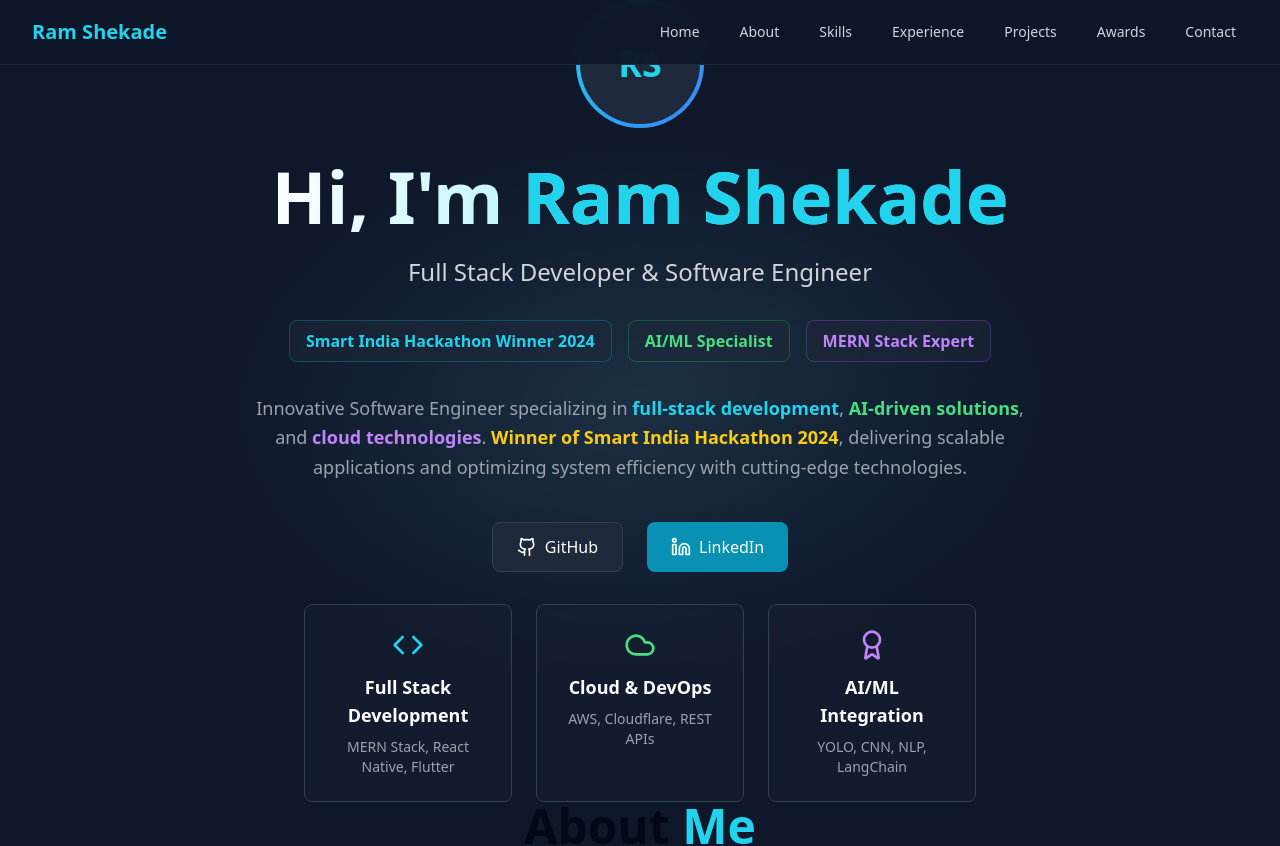
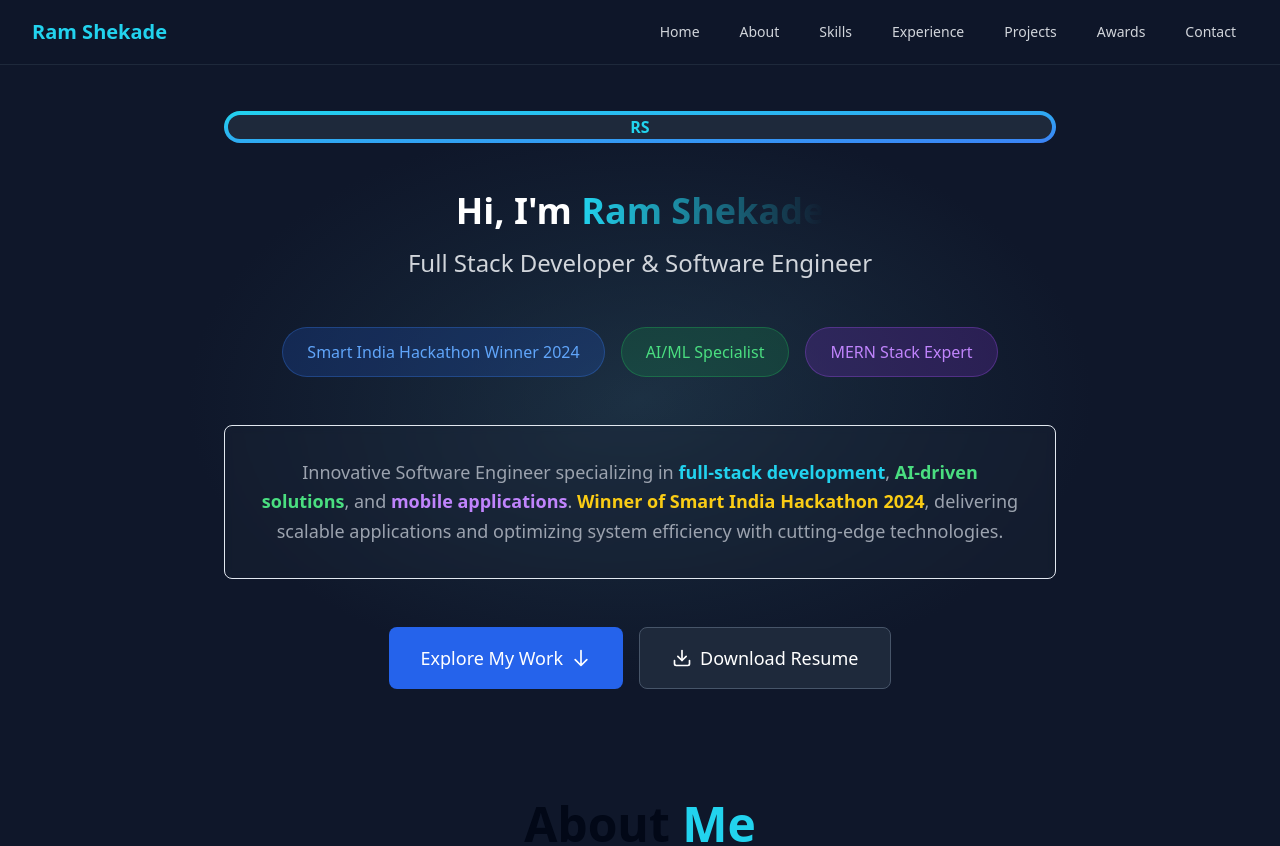
Before and after one commit to RamShekade/portfolio, a React (Vite) app: page / in a window 1280 px wide. Shown: the top 846 px of the page. Built offline with nearby package versions, Linux system fonts and the light colour scheme.

Commit message:
Refactor: Update Hero section
Updated the Hero section to match the provided image.

```diff
--- a/src/components/Hero.jsx
+++ b/src/components/Hero.jsx
@@ -1,5 +1,5 @@
 
-import { Github, Linkedin, Code, Cloud, Award } from 'lucide-react';
+import { Github, Linkedin, Download } from 'lucide-react';
 
 const Hero = () => {
   return (
@@ -7,81 +7,61 @@ const Hero = () => {
       <div className="absolute inset-0 bg-[radial-gradient(ellipse_at_center,_var(--tw-gradient-stops))] from-cyan-900/20 via-slate-900 to-slate-900"></div>
 
       <div className="max-w-4xl mx-auto px-4 sm:px-6 lg:px-8 text-center relative z-10">
-        <div className="mb-8">
-          <div className="w-32 h-32 mx-auto mb-6 rounded-full bg-gradient-to-br from-cyan-400 to-blue-500 p-1">
+        {/* Profile Image */}
+        <div className="mb-12">
+          <div className="w-48 h-48 mx-auto mb-8 rounded-full bg-gradient-to-br from-cyan-400 to-blue-500 p-1">
             <div className="w-full h-full rounded-full bg-slate-800 flex items-center justify-center">
-              <span className="text-4xl font-bold text-cyan-400">RS</span>
+              <span className="text-6xl font-bold text-cyan-400">RS</span>
             </div>
           </div>
         </div>
 
-        <h1 className="text-5xl md:text-7xl font-bold mb-6 bg-gradient-to-r from-white via-cyan-200 to-cyan-400 bg-clip-text text-transparent animate-fade-in">
-          Hi, I'm <span className="text-cyan-400">Ram Shekade</span>
+        {/* Main Heading */}
+        <h1 className="text-4xl md:text-6xl font-bold mb-4 text-white">
+          Hi, I'm <span className="bg-gradient-to-r from-cyan-400 via-blue-400 to-purple-400 bg-clip-text text-transparent">Ram Shekade</span>
         </h1>
 
-        <p className="text-xl md:text-2xl text-gray-300 mb-8 animate-fade-in">
+        {/* Subtitle */}
+        <p className="text-xl md:text-2xl text-gray-300 mb-12">
           Full Stack Developer & Software Engineer
         </p>
 
-        <div className="flex flex-wrap justify-center gap-4 mb-8">
-          <div className="bg-slate-800/50 backdrop-blur-sm border border-cyan-500/30 rounded-lg px-4 py-2">
-            <span className="text-cyan-400 font-semibold">Smart India Hackathon Winner 2024</span>
+        {/* Achievement Badges */}
+        <div className="flex flex-wrap justify-center gap-4 mb-12">
+          <div className="bg-blue-600/20 border border-blue-500/30 rounded-full px-6 py-3">
+            <span className="text-blue-400 font-medium">Smart India Hackathon Winner 2024</span>
           </div>
-          <div className="bg-slate-800/50 backdrop-blur-sm border border-green-500/30 rounded-lg px-4 py-2">
-            <span className="text-green-400 font-semibold">AI/ML Specialist</span>
+          <div className="bg-green-600/20 border border-green-500/30 rounded-full px-6 py-3">
+            <span className="text-green-400 font-medium">AI/ML Specialist</span>
           </div>
-          <div className="bg-slate-800/50 backdrop-blur-sm border border-purple-500/30 rounded-lg px-4 py-2">
-            <span className="text-purple-400 font-semibold">MERN Stack Expert</span>
+          <div className="bg-purple-600/20 border border-purple-500/30 rounded-full px-6 py-3">
+            <span className="text-purple-400 font-medium">MERN Stack Expert</span>
           </div>
         </div>
 
-        <div className="max-w-3xl mx-auto mb-10">
-          <p className="text-lg text-gray-400 leading-relaxed">
+        {/* Description */}
+        <div className="max-w-4xl mx-auto mb-12">
+          <p className="text-lg text-gray-400 leading-relaxed bg-slate-800/30 backdrop-blur-sm border border-slate-700/50 rounded-lg p-8">
             Innovative Software Engineer specializing in <span className="text-cyan-400 font-semibold">full-stack development</span>,
             <span className="text-green-400 font-semibold"> AI-driven solutions</span>, and
-            <span className="text-purple-400 font-semibold"> cloud technologies</span>.
+            <span className="text-purple-400 font-semibold"> mobile applications</span>.
             <span className="text-yellow-400 font-semibold"> Winner of Smart India Hackathon 2024</span>, delivering scalable applications and optimizing
             system efficiency with cutting-edge technologies.
           </p>
         </div>
 
-        <div className="flex justify-center space-x-6 mb-8">
-          <a
-            href="https://github.com/ramshekade"
-            target="_blank"
-            rel="noopener noreferrer"
-            className="flex items-center space-x-2 bg-slate-800 hover:bg-slate-700 text-white px-6 py-3 rounded-lg transition-all duration-300 hover:scale-105 border border-slate-700 hover:border-cyan-500"
-          >
-            <Github className="w-5 h-5" />
-            <span>GitHub</span>
-          </a>
-          <a
-            href="https://linkedin.com/in/ramshekade"
-            target="_blank"
-            rel="noopener noreferrer"
-            className="flex items-center space-x-2 bg-cyan-600 hover:bg-cyan-500 text-white px-6 py-3 rounded-lg transition-all duration-300 hover:scale-105"
-          >
-            <Linkedin className="w-5 h-5" />
-            <span>LinkedIn</span>
-          </a>
-        </div>
-
-        <div className="grid grid-cols-1 md:grid-cols-3 gap-6 max-w-2xl mx-auto">
-          <div className="bg-slate-800/30 backdrop-blur-sm border border-slate-700 rounded-lg p-6 hover:border-cyan-500/50 transition-all duration-300">
-            <Code className="w-8 h-8 text-cyan-400 mx-auto mb-3" />
-            <h3 className="text-lg font-semibold text-white mb-2">Full Stack Development</h3>
-            <p className="text-gray-400 text-sm">MERN Stack, React Native, Flutter</p>
-          </div>
-          <div className="bg-slate-800/30 backdrop-blur-sm border border-slate-700 rounded-lg p-6 hover:border-green-500/50 transition-all duration-300">
-            <Cloud className="w-8 h-8 text-green-400 mx-auto mb-3" />
-            <h3 className="text-lg font-semibold text-white mb-2">Cloud & DevOps</h3>
-            <p className="text-gray-400 text-sm">AWS, Cloudflare, REST APIs</p>
-          </div>
-          <div className="bg-slate-800/30 backdrop-blur-sm border border-slate-700 rounded-lg p-6 hover:border-purple-500/50 transition-all duration-300">
-            <Award className="w-8 h-8 text-purple-400 mx-auto mb-3" />
-            <h3 className="text-lg font-semibold text-white mb-2">AI/ML Integration</h3>
-            <p className="text-gray-400 text-sm">YOLO, CNN, NLP, LangChain</p>
-          </div>
+        {/* Action Buttons */}
+        <div className="flex flex-col sm:flex-row justify-center gap-4">
+          <button className="flex items-center justify-center space-x-2 bg-blue-600 hover:bg-blue-500 text-white px-8 py-4 rounded-lg transition-all duration-300 hover:scale-105 text-lg font-medium">
+            <span>Explore My Work</span>
+            <svg className="w-5 h-5" fill="none" stroke="currentColor" viewBox="0 0 24 24">
+              <path strokeLinecap="round" strokeLinejoin="round" strokeWidth={2} d="M19 14l-7 7m0 0l-7-7m7 7V3" />
+            </svg>
+          </button>
+          <button className="flex items-center justify-center space-x-2 bg-slate-800 hover:bg-slate-700 text-white px-8 py-4 rounded-lg transition-all duration-300 hover:scale-105 border border-slate-600 text-lg font-medium">
+            <Download className="w-5 h-5" />
+            <span>Download Resume</span>
+          </button>
         </div>
       </div>
     </section>
```
